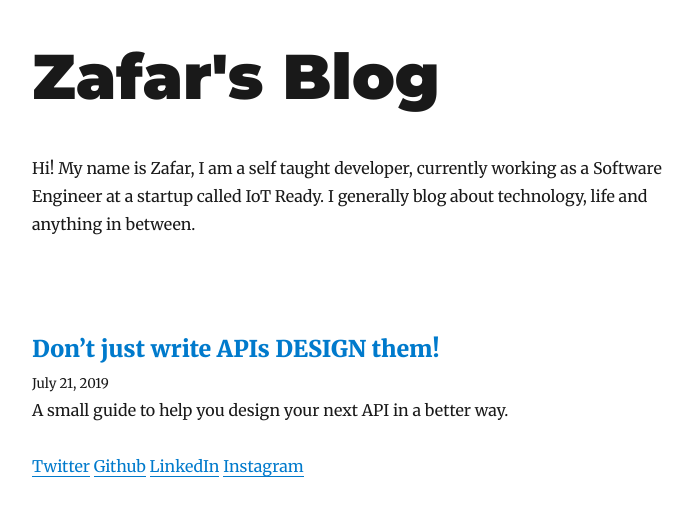
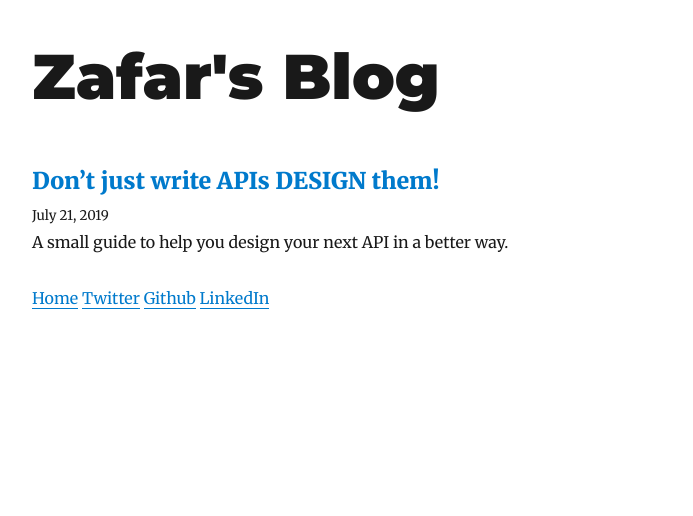
Before and after one commit to mdaz78/blog, a Gatsby site: page / in a window 1280 px wide. Shown: the whole page, without its empty margins (293-986 px from the left). Built offline with nearby package versions, Linux system fonts and the light colour scheme; Gatsby itself is replaced by a stand-in of ours; some packages are replaced by stand-ins of ours.

Commit message:
remove <Bio/> and add link to portfolio

```diff
--- a/src/components/layout.js
+++ b/src/components/layout.js
@@ -63,6 +63,10 @@ class Layout extends React.Component {
         <header>{header}</header>
         <main>{children}</main>
         <footer>
+          <a href="https://www.iamzafar.com/" target="_blank">
+            Home
+          </a>
+          {` `}
           <a href="https://www.twitter.com/MdAbuZafar19" target="_blank">
             Twitter
           </a>
@@ -74,13 +78,6 @@ class Layout extends React.Component {
           <a href="https://www.linkedin.com/in/mdaz78/" target="_blank">
             LinkedIn
           </a>
-          {` `}
-          <a
-            href="https://www.instagram.com/the.zafar.mustafa/"
-            target="_blank"
-          >
-            Instagram
-          </a>
         </footer>
       </div>
     )
--- a/src/pages/index.js
+++ b/src/pages/index.js
@@ -15,7 +15,7 @@ class BlogIndex extends React.Component {
     return (
       <Layout location={this.props.location} title={siteTitle}>
         <SEO title="All posts" />
-        <Bio />
+        {/* <Bio /> */}
         {posts.map(({ node }) => {
           const title = node.frontmatter.title || node.fields.slug
           return (
```
